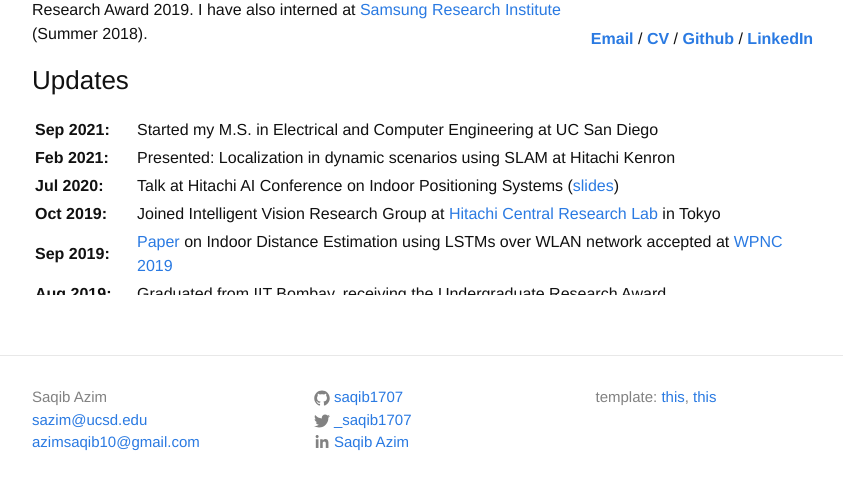
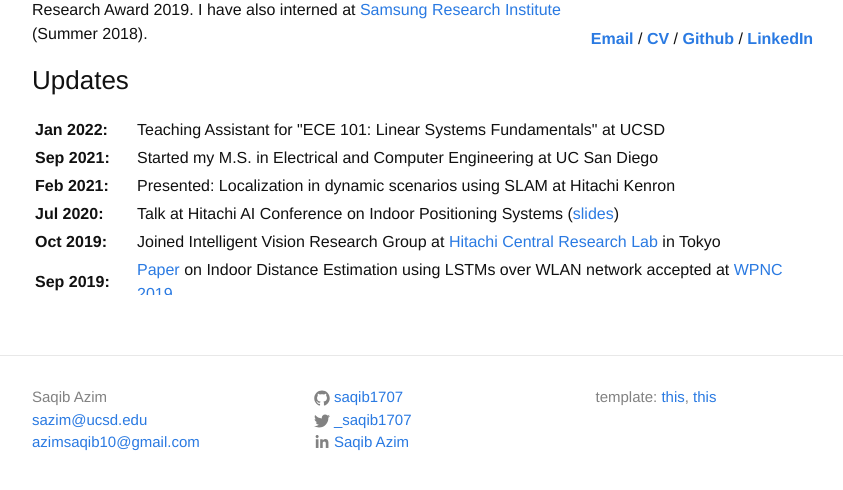
Before and after one commit to saqib1707/saqib1707.github.io, a Jekyll site: the page built from index.md, in a window 1280 px wide, cut to the strip 326-816 px from the top of the page. Shown: the whole strip, without its empty margins (213-1056 px from the left). Built offline with Jekyll 4.4.1, drawn with Linux system fonts in a browser that asks for light colours; comment, search, counter and statistics services are not loaded.

Commit message:
update for ECE101 TAship

```diff
--- a/index.md
+++ b/index.md
@@ -35,6 +35,7 @@ I also joined an on-campus student-driven team, [Innovation Cell](http://www.umi
 <table>
 <col width="100px">
 <col width="650px">
+<tr><td><b>Jan 2022:</b></td><td>Teaching Assistant for "ECE 101: Linear Systems Fundamentals" at UCSD</td></tr>
 <tr><td><b>Sep 2021:</b></td><td>Started my M.S. in Electrical and Computer Engineering at UC San Diego</td></tr>
 <tr><td><b>Feb 2021:</b></td><td>Presented: Localization in dynamic scenarios using SLAM at Hitachi Kenron</td></tr>
 <tr><td><b>Jul 2020:</b></td><td>Talk at Hitachi AI Conference on Indoor Positioning Systems (<a href="{{site.url}}/assets/pubs/HAIC2020_slides.pdf">slides</a>)</td></tr>
```
